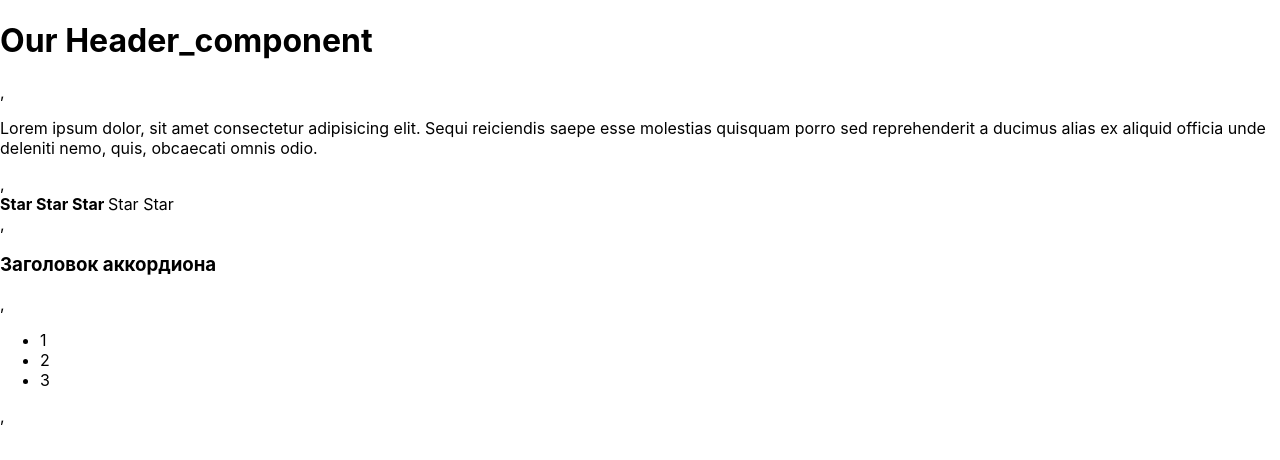
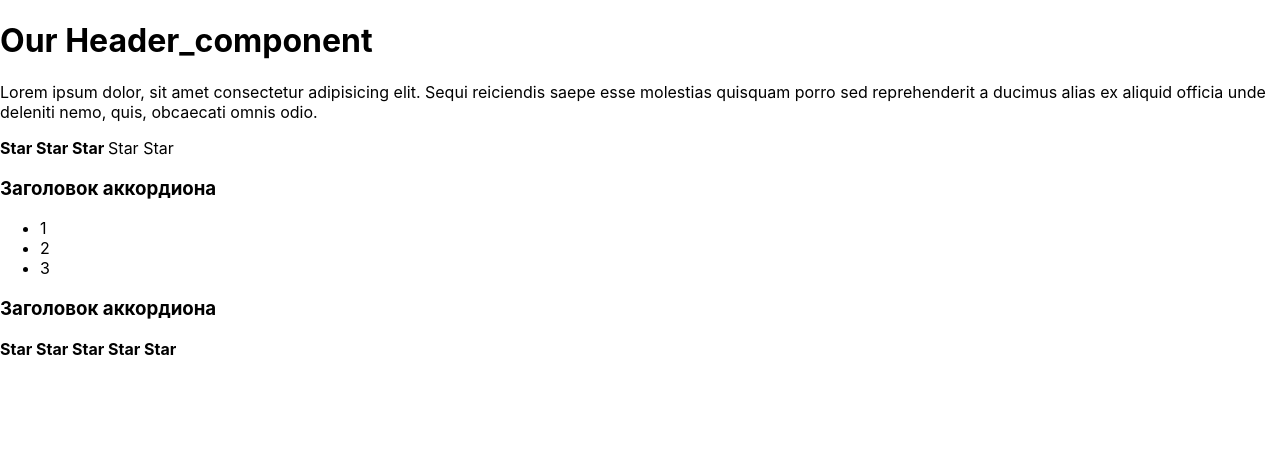
Before and after one commit to shanidesu/educational_react_app, a React (Create React App) app: page / in a window 1280 px wide. Shown: the top 460 px of the page. Built offline with nearby package versions, Linux system fonts and the light colour scheme.

Commit message:
Declaring and using props

```diff
--- a/src/App.tsx
+++ b/src/App.tsx
@@ -9,10 +9,11 @@ import Rating from "./react-kabzda (import & export)/components/Rating/Rating";
 function App() {
   return (
     <div>
-      <Header title="Our Header_component"/>,
-      <Content />,
-      <Rating value={3}/>,
-      <Accordion title="Заголовок аккордиона"/>
+      <Header title="Our Header_component"/>
+      <Content />
+      <Rating value={3}/>
+      <Accordion titleValue="Заголовок аккордиона"/>
+      <Rating value={5}/>
     </div>
   );
 }
--- a/src/react-kabzda (import & export)/components/Accordions/Accordion.tsx
+++ b/src/react-kabzda (import & export)/components/Accordions/Accordion.tsx
@@ -1,22 +1,43 @@
 import React from "react";
 
-function Accordion(props: any) {
+type AccordionPropsType = {
+  titleValue: string
+}
+
+function Accordion(props: AccordionPropsType) {
   return <div>
-    <AccordionTitle title = {props.title}/>,
-    <AccordionBody />,
+    <AccordionTitle title = {props.titleValue}/>
+    <AccordionBody collapsed = {true}/>
+    <div></div>
+    <AccordionTitle title = {props.titleValue}/>
+    <AccordionBody collapsed = {false}/>
   </div>
 }
 
-function AccordionTitle(props: any) {
+
+
+type AccordionTitlePropsType = {
+  title: string
+}
+
+function AccordionTitle(props: AccordionTitlePropsType) {
   return <h3>{props.title}</h3>
 }
 
-function AccordionBody() {
-  return <ul>
-    <li>1</li>
-    <li>2</li>
-    <li>3</li>
-  </ul>
+type AccordionBodyPropsType = {
+  collapsed: boolean
+}
+
+
+function AccordionBody(props: AccordionBodyPropsType) {
+  if (props.collapsed) {
+    return <ul>
+      <li>1</li>
+      <li>2</li>
+      <li>3</li>
+    </ul>
+  }
+  return <></>
 }
 
 export default Accordion;
--- a/src/react-kabzda (import & export)/components/Rating/Rating.tsx
+++ b/src/react-kabzda (import & export)/components/Rating/Rating.tsx
@@ -1,6 +1,10 @@
 import React from "react";
 
-function Rating(props: any) {
+type RatingPropsType = {
+  value: 0 | 1 | 2 | 3 | 4 | 5
+}
+
+function Rating(props: RatingPropsType) {
   if (props.value === 1) {
     return (<div>
       <Star selected={true}/>
@@ -55,8 +59,13 @@ function Rating(props: any) {
   </div>);
 }
 
-function Star(props: any) {
-  if (props.selected === true) {
+type StarPropsType = {
+  selected: boolean
+}
+
+
+function Star(props: StarPropsType) {
+  if (props.selected) {
     return <span><b>Star </b></span>
   } else {
     return <span>Star </span>
```
Also changed, not shown: src/react-kabzda (import & export)/components/header.tsx (+6 -1 lines).
